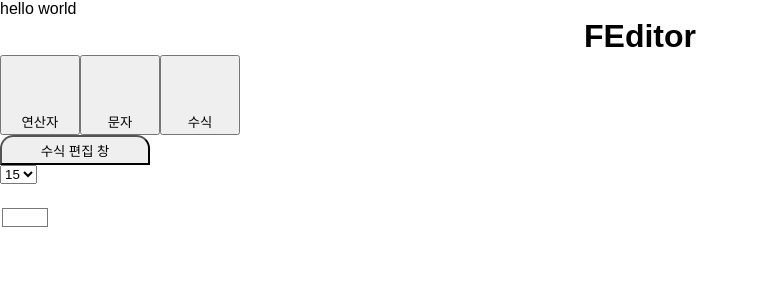
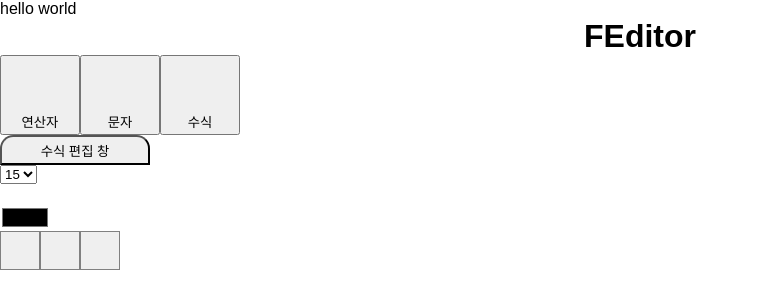
Before and after one commit to boostcamp-2020/Project15-B-Client-Based-Formula-Editor, a React app: page / in a window 1280 px wide. Shown: the top 308 px of the page, without its empty margins (0-759 px from the left). Built offline with nearby package versions, Linux system fonts and the light colour scheme.

Commit message:
feat: 정렬하는 버튼 레이아웃 추가
- 정렬 버튼 3개 추가함(svg는 추후 추가 필요)
- 색 선택하는 버튼 클릭 이벤트 함수, 색 변경

```diff
--- a/src/containers/FontContainer.jsx
+++ b/src/containers/FontContainer.jsx
@@ -2,6 +2,7 @@ import React from "react";
 
 import FontColorSelector from "../presentationals/FontColorSelector";
 import FontSizeSelector from "../presentationals/FontSizeSelector";
+import EditTabHeaderButton from "../presentationals/EditTabHeaderButton";
 
 export default function FontContainer() {
 	const handleFontSize = () => {
@@ -10,16 +11,26 @@ export default function FontContainer() {
 	const handleFontColor = () => {
 		// dispatch
 	};
+	const handleClickFontColor = () => {
+		// dispatch
+	};
+	const handleLeftAlignmentButton = () => {
+		console.log("clicked left");
+	};
+	const handleCenterAlignmentButton = () => {
+		console.log("clicked center");
+	};
+	const handleRightAlignmentButton = () => {
+		console.log("clicked right");
+	};
 
 	return (
 		<div>
 			<FontSizeSelector fontSize={15} onChange={handleFontSize} />
-			<FontColorSelector onChange={handleFontColor} onClick={handleFontColor} fontColor={"#ffffff"} />
-
-			{/* 폰트 크기
-			폰트 색
-			폰트 종류...?
-			정렬 좌,중,우 */}
+			<FontColorSelector onChange={handleFontColor} onClick={handleClickFontColor} fontColor={"#000000"} />
+			<EditTabHeaderButton onClick={handleLeftAlignmentButton} />
+			<EditTabHeaderButton onClick={handleCenterAlignmentButton} />
+			<EditTabHeaderButton onClick={handleRightAlignmentButton} />
 		</div>
 	);
 }
--- /dev/null
+++ b/src/presentationals/EditTabHeaderButton.jsx
@@ -0,0 +1,24 @@
+import React from "react";
+import styled from "styled-components";
+
+const EditTabHeaderButtonStyle = styled.button`
+	width:40px;
+	height:39px;
+	border:1px solid gray;
+	outline:none;
+	:hover{
+		background-color:white;
+	}
+	&>svg{
+		width:40px;
+		height:40px;
+	}
+`;
+
+export default function EditTabHeaderButton() {
+	return (
+		<EditTabHeaderButtonStyle>
+			<svg></svg>
+		</EditTabHeaderButtonStyle>
+	);
+}
```
